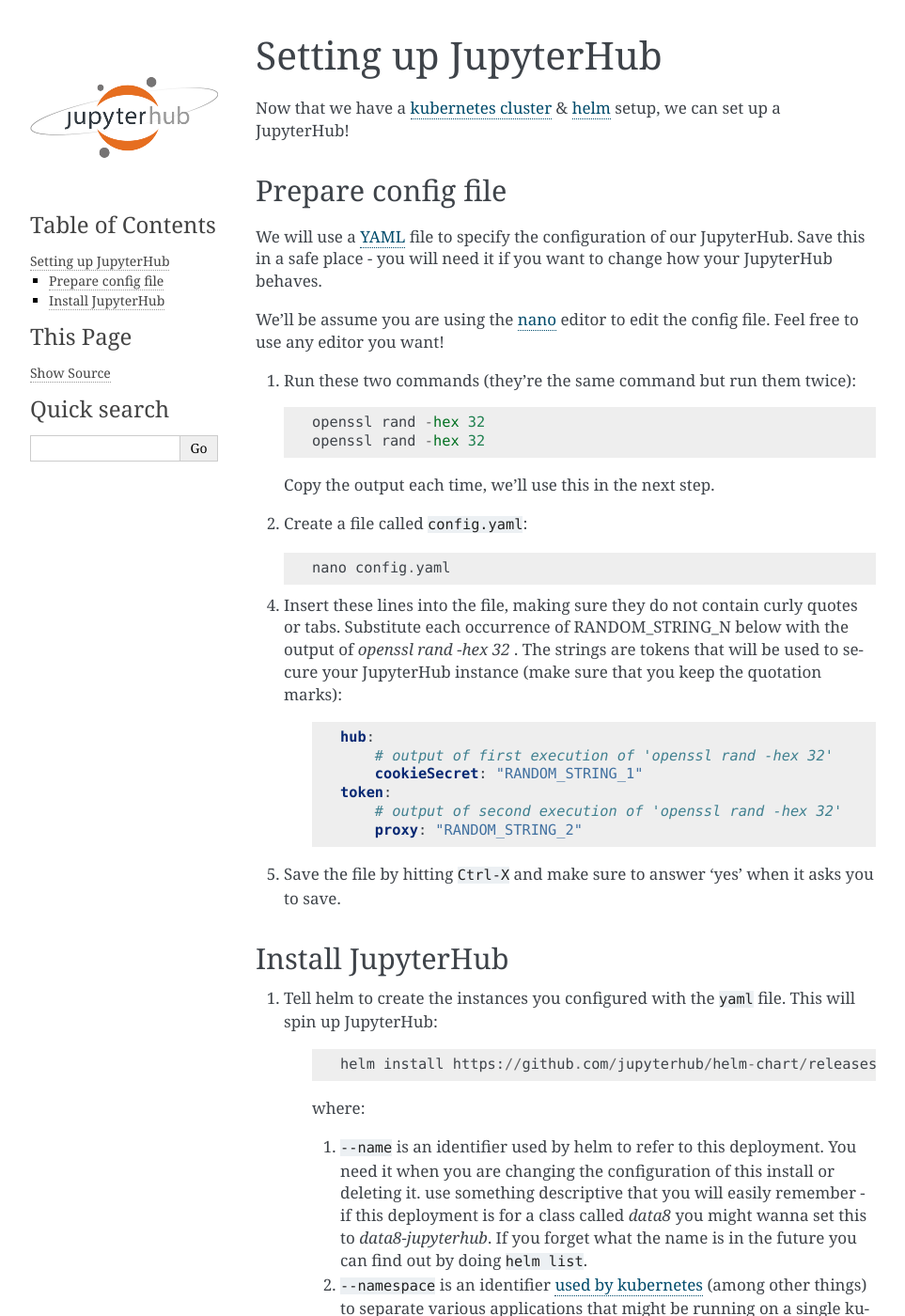
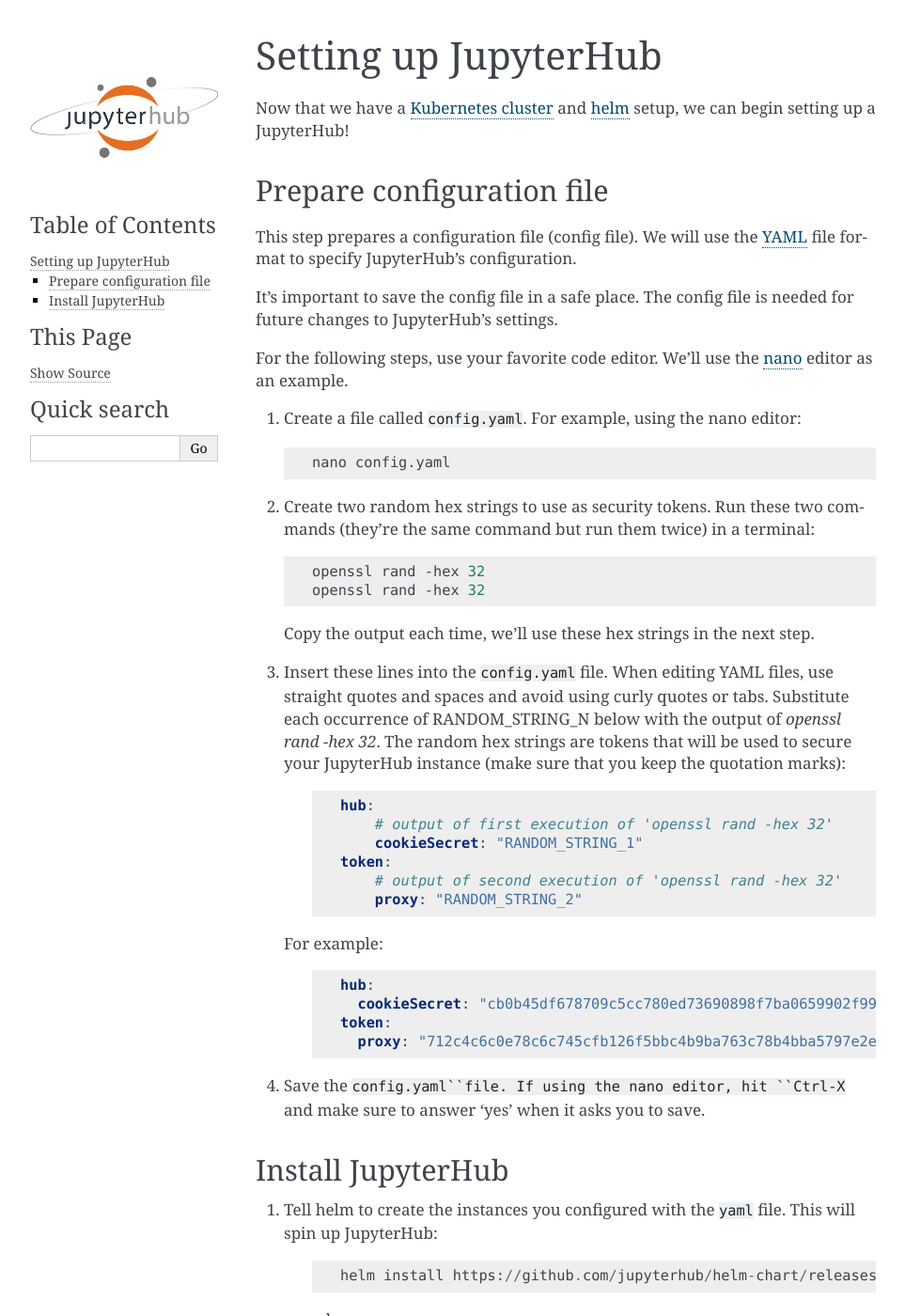
Before and after one commit to jupyterhub/zero-to-jupyterhub-k8s, a Sphinx documentation site: the page built from doc/source/setup-jupyterhub.rst, in a window 1280 px wide and 1400 px high. Shown: the whole window at 94% size, without its empty margins (148-1111 px from the left). Built offline with Sphinx 7.4.7, drawn with Linux system fonts in a browser that asks for light colours.

Commit message:
Edit the config file text

```diff
--- a/doc/source/setup-jupyterhub.rst
+++ b/doc/source/setup-jupyterhub.rst
@@ -1,30 +1,46 @@
 Setting up JupyterHub
 =====================
 
-Now that we have a `kubernetes cluster <create-k8s-cluster.html>`_ & `helm <setup-helm.html>`_ setup, we can set up a JupyterHub!
+Now that we have a `Kubernetes cluster <create-k8s-cluster.html>`_ and
+`helm <setup-helm.html>`_ setup, we can begin setting up a JupyterHub!
 
-Prepare config file
--------------------
+Prepare configuration file
+--------------------------
 
-We will use a `YAML <https://en.wikipedia.org/wiki/YAML>`_ file to specify the configuration of our JupyterHub. Save this in a safe place - you will need it if you want to change how your JupyterHub behaves.
+This step prepares a configuration file (config file). We will use the
+`YAML <https://en.wikipedia.org/wiki/YAML>`_ file format to specify
+JupyterHub's configuration.
 
-We'll be assume you are using the `nano <https://en.wikipedia.org/wiki/GNU_nano>`_ editor to edit the config file. Feel free to use any editor you want!
+It's important to save the config file in a safe place. The config file is
+needed for future changes to JupyterHub's settings.
 
-1. Run these two commands (they’re the same command but run them twice)::
+For the following steps, use your favorite code editor. We'll use the
+`nano <https://en.wikipedia.org/wiki/GNU_nano>`_ editor as an example.
+
+1. Create a file called ``config.yaml``. For example, using the nano editor:
+
+   .. code-block:: bash
+
+       nano config.yaml
+
+2. Create two random hex strings to use as security tokens. Run these two
+   commands (they’re the same command but run them twice) in a terminal:
+
+   .. code-block:: bash
 
        openssl rand -hex 32
        openssl rand -hex 32
 
-   Copy the output each time, we’ll use this in the next step.
+   Copy the output each time, we’ll use these hex strings in the next step.
 
-2. Create a file called ``config.yaml``::
+3. Insert these lines into the ``config.yaml`` file. When editing YAML files,
+   use straight quotes and spaces and avoid using curly quotes or tabs.
+   Substitute each occurrence of RANDOM_STRING_N below with the output of
+   `openssl rand -hex 32`. The random hex strings are tokens that will be used
+   to secure your JupyterHub instance (make sure that you keep the quotation
+   marks):
 
-    nano config.yaml
-
-
-4. Insert these lines into the file, making sure they do not contain curly quotes or tabs. Substitute each occurrence of RANDOM_STRING_N below with the output of `openssl rand -hex 32` . The strings are tokens that will be used to secure your JupyterHub instance (make sure that you keep the quotation marks):
-
-    .. code-block:: yaml
+     .. code-block:: yaml
 
         hub:
             # output of first execution of 'openssl rand -hex 32'
@@ -33,7 +49,17 @@
             # output of second execution of 'openssl rand -hex 32'
             proxy: "RANDOM_STRING_2"
 
-5. Save the file by hitting ``Ctrl-X`` and make sure to answer ‘yes’ when it asks you to save.
+   For example:
+
+     .. code-block:: yaml
+
+        hub:
+          cookieSecret: "cb0b45df678709c5cc780ed73690898f7ba0659902f996017296143976ffb97c"
+        token:
+          proxy: "712c4c6c0e78c6c745cfb126f5bbc4b9ba763c78b4bba5797e2eaf508ac99475"
+
+4. Save the ``config.yaml``file. If using the nano editor, hit ``Ctrl-X`` and
+   make sure to answer ‘yes’ when it asks you to save.
 
 Install JupyterHub
 ------------------
```
